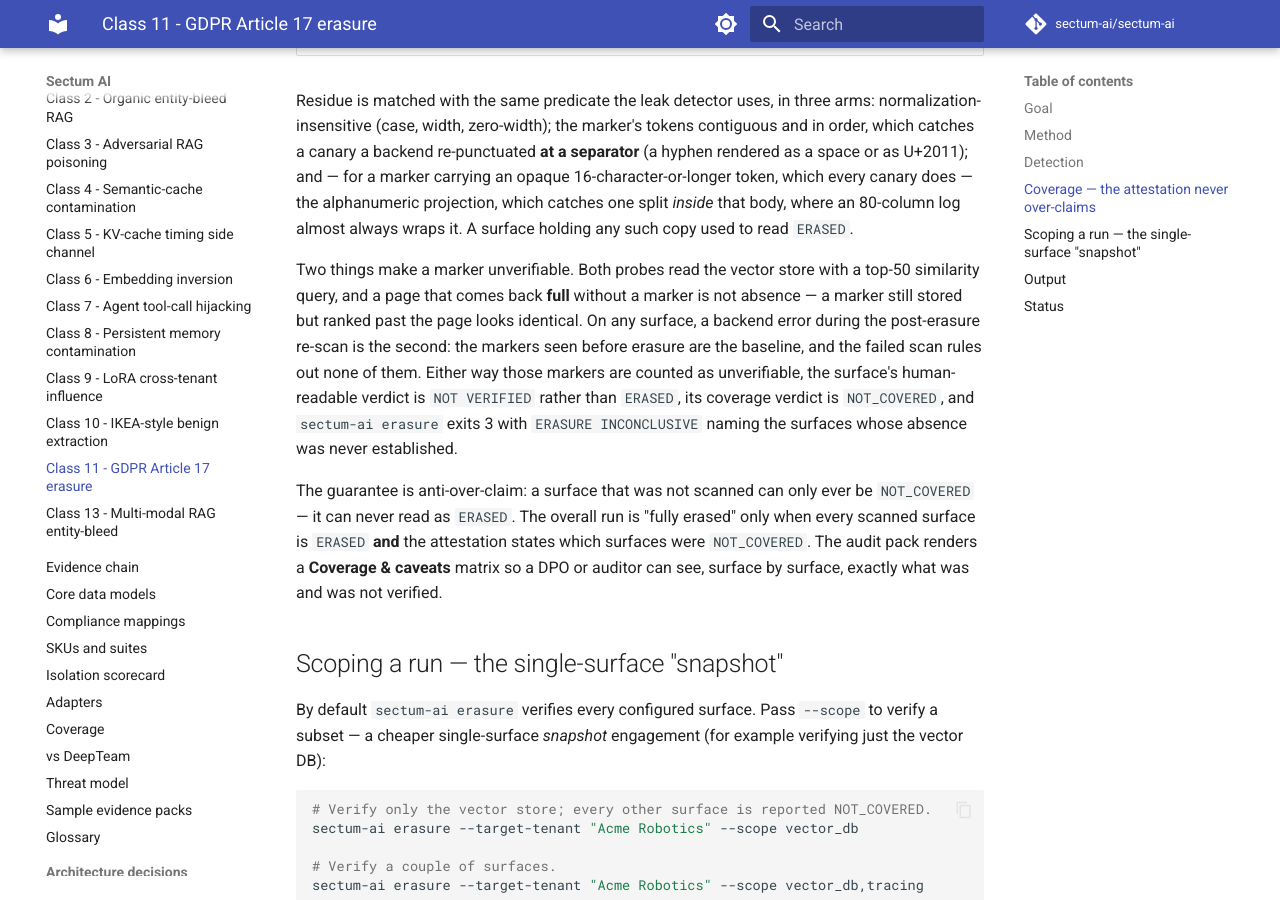
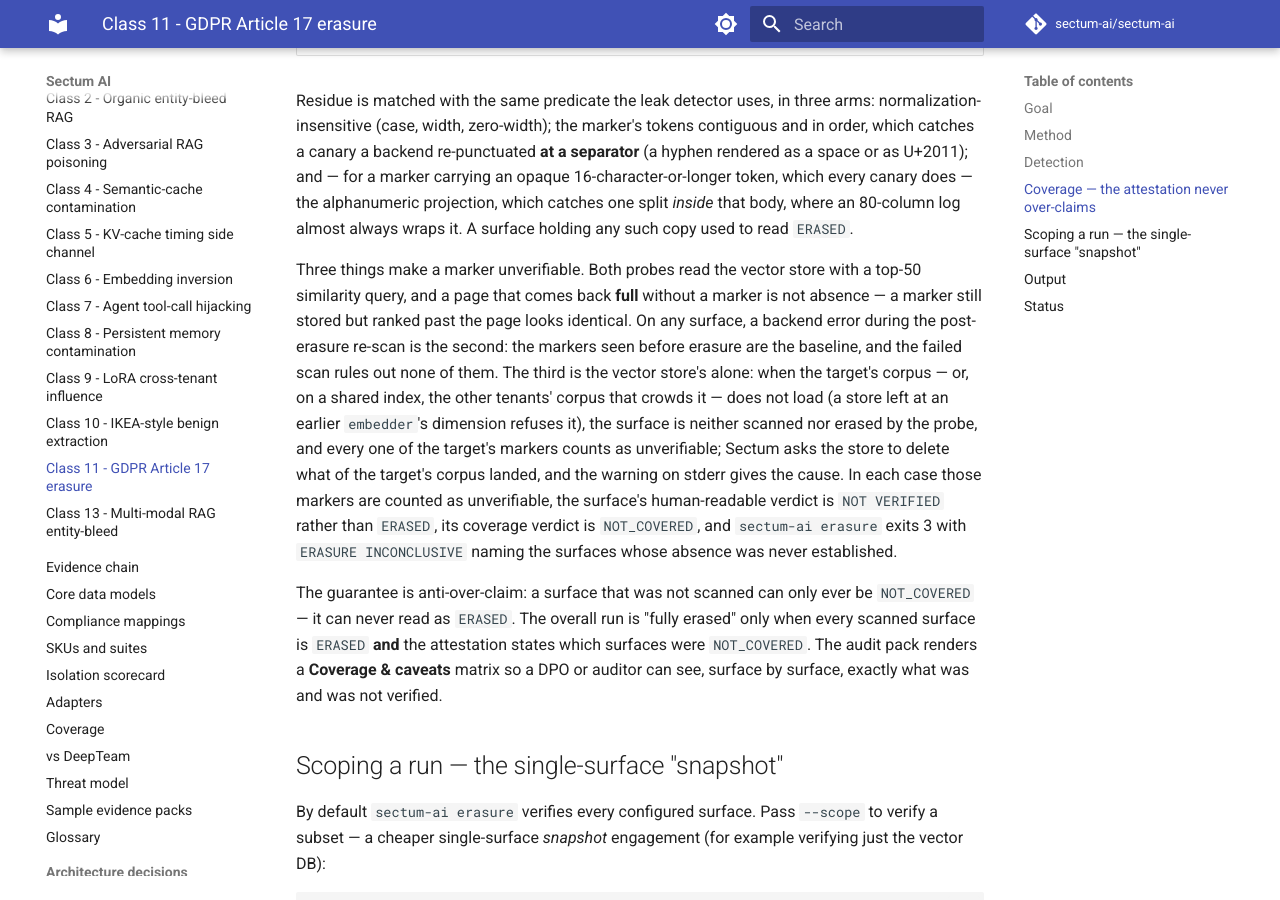
Before and after one commit to sectum-ai/sectum-ai, an MkDocs documentation site: the page built from docs/attack-catalog/class-11-erasure.md, in a window 1280 px wide and 900 px high, scrolled down 2311 px. Built offline with MkDocs 1.6.1 and Material for MkDocs 9.7.7, drawn with Linux system fonts in a browser that asks for light colours; comment, search, counter and statistics services are not loaded.

Commit message:
docs: a vector store that could not be seeded is the third unverifiable cause
The Class 11 page named only a full similarity page and a failed re-scan;
the branch's not-seeded handoff reads NOT VERIFIED too. Pinecone's
1000-record cap gets a test that binds it (small vectors, 1200 docs).

```diff
--- a/docs/attack-catalog/class-11-erasure.md
+++ b/docs/attack-catalog/class-11-erasure.md
@@ -96,13 +96,19 @@
 80-column log almost always wraps it. A surface holding any such copy used to
 read `ERASED`.
 
-Two things make a marker unverifiable. Both probes read the vector store with a
+Three things make a marker unverifiable. Both probes read the vector store with a
 top-50 similarity query, and a page that comes back **full** without a marker is
 not absence — a marker still stored but ranked past the page looks identical. On
 any surface, a backend error during the post-erasure re-scan is the second: the
 markers seen before erasure are the baseline, and the failed scan rules out none
-of them. Either way those markers are counted as unverifiable, the surface's
-human-readable verdict is `NOT VERIFIED` rather than `ERASED`, its coverage
+of them. The third is the vector store's alone: when the target's corpus — or, on
+a shared index, the other tenants' corpus that crowds it — does not load (a store
+left at an earlier `embedder`'s dimension refuses it), the surface is neither
+scanned nor erased by the probe, and every one of the target's markers counts as
+unverifiable; Sectum asks the store to delete what of the target's corpus landed,
+and the warning on stderr gives the cause. In each case those markers are counted
+as unverifiable, the surface's human-readable verdict is `NOT VERIFIED` rather
+than `ERASED`, its coverage
 verdict is `NOT_COVERED`, and `sectum-ai erasure` exits 3 with
 `ERASURE INCONCLUSIVE` naming the surfaces whose absence was never established.
 
```
Also changed, not shown: 1 other file.
